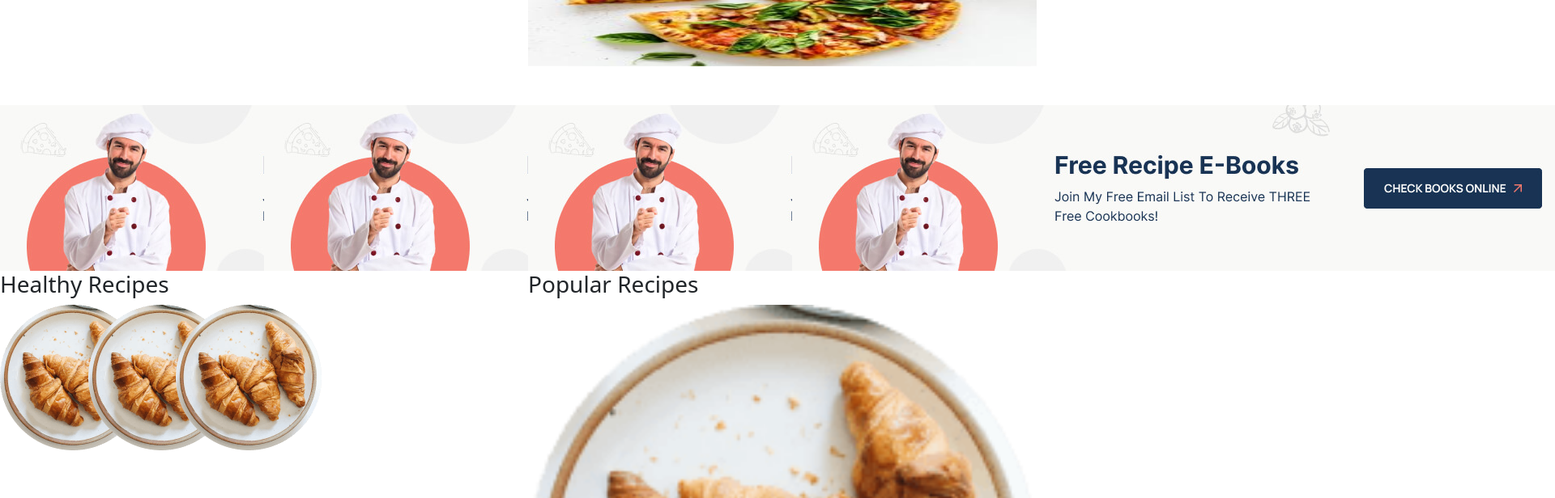
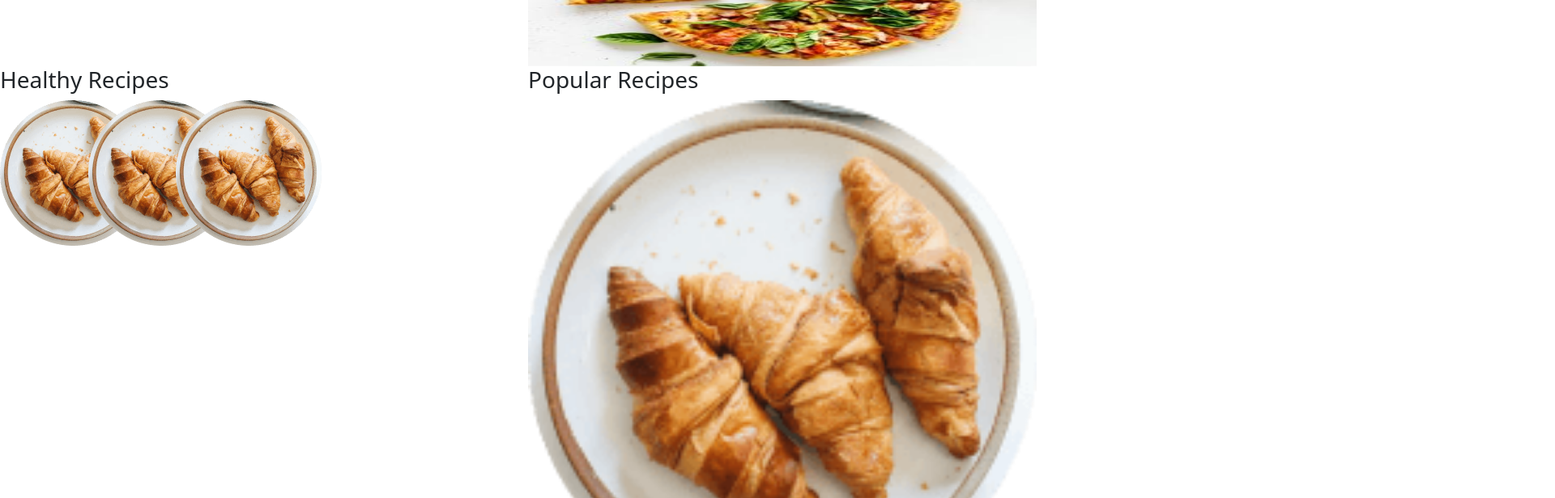
Before and after one commit to atayafikri/anoa-app, a plain HTML site: page index.html in a window 1280 px wide. Shown: the part 2340-2956 px from the top of the page at 81% size, 1920 px wide, since content can reach past the window. Drawn offline with nearby package versions, Linux system fonts and the light colour scheme.

Commit message:
new update 29 des 2024

```diff
--- a/index.html
+++ b/index.html
@@ -348,7 +348,7 @@
       </div>
      </div>
 
-     <div class="gambar-koki mt-5">
+     <!-- <div class="gambar-koki mt-5">
       <div class="row">
         <div class="col-3">
           <img src="images/advertisement01.jpg" alt="">
@@ -363,7 +363,7 @@
           <img src="images/advertisement01.jpg" alt="">
         </div>
       </div>
-     </div>
+     </div> -->
 
      <div class="healty">
       <div class="row">
```
